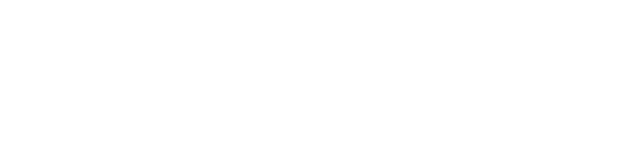
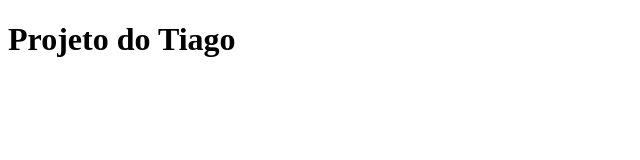
Before and after one commit to tnarnold/cursogit, a plain HTML site: page index.html in a window 1280 px wide. Shown: the whole page, without its empty margins (0-640 px from the left). Drawn offline with Linux system fonts and the light colour scheme.

Commit message:
adicionado titulo da pagina

```diff
--- a/index.html
+++ b/index.html
@@ -32,7 +32,7 @@
 </head>
 
 <body>
-
+	<h1> Projeto do Tiago</h1>
 </body>
 
 </html>
```
